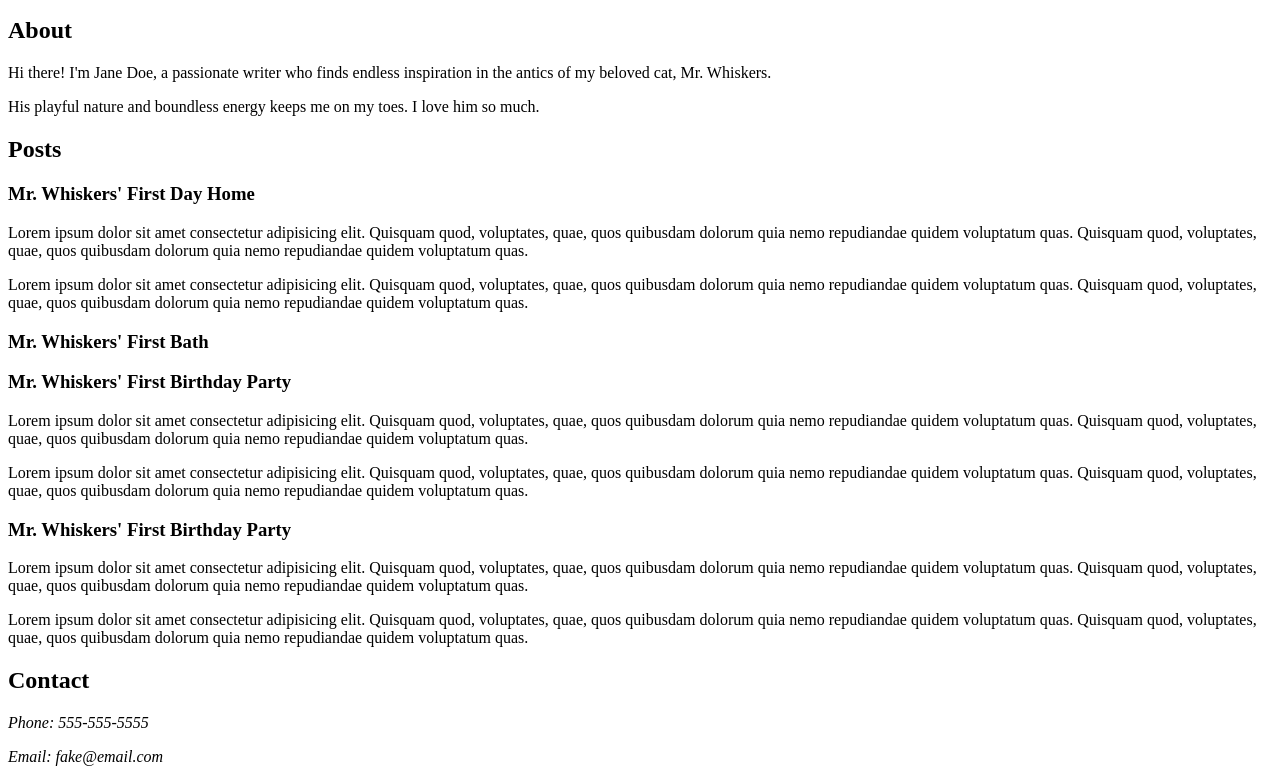
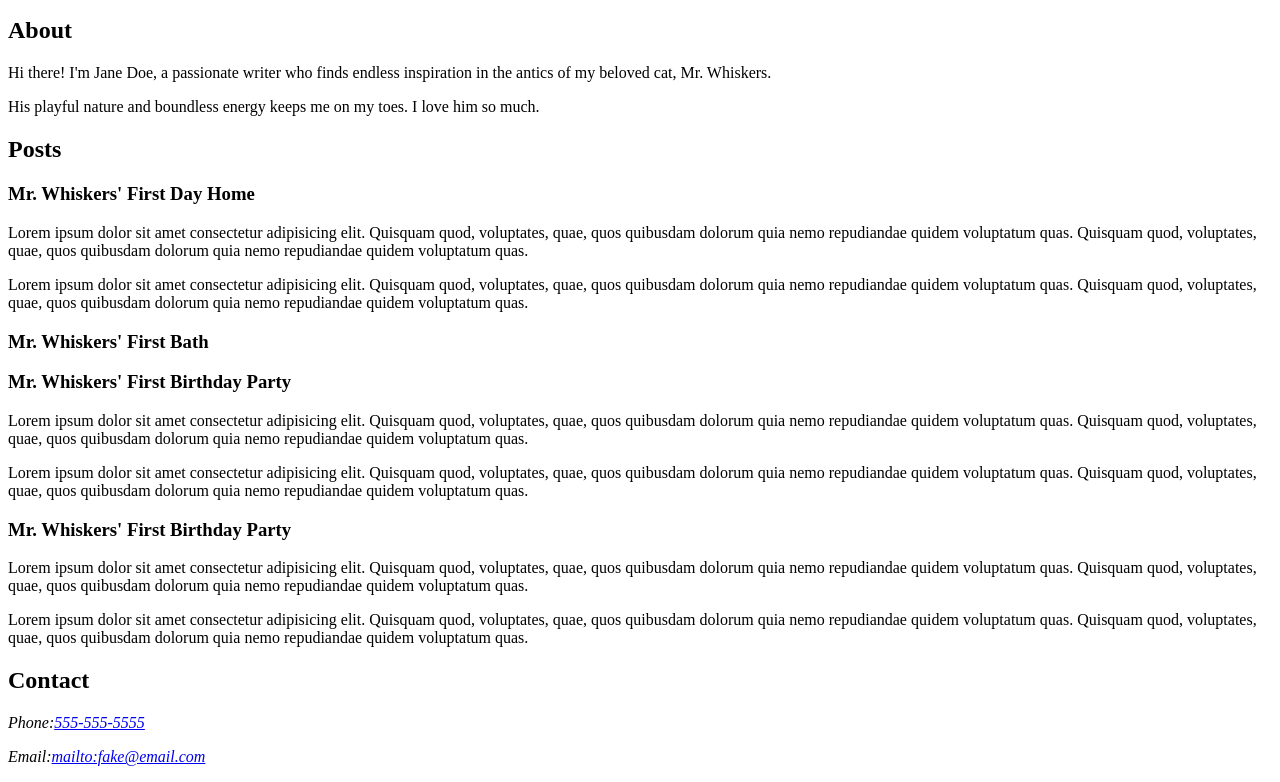
Before and after one commit to shineincode/A-cat-blog-page-, a plain HTML site: page Index.html in a window 1280 px wide. Shown: the part 457-1239 px from the top of the page. Drawn offline with Linux system fonts and the light colour scheme.

Commit message:
Update Index.html

```diff
--- a/Index.html
+++ b/Index.html
@@ -78,10 +78,9 @@
    <section id="Contact">
      <h2>Contact</h2>
      <address>
-       <p>Phone: 555-555-5555</p>
-       <p>Email: fake@email.com</p>
+       <p>Phone:<a href="tel:5555555555">555-555-5555</a></p>
+       <p>Email:<a href="mailto:fake@email.com">mailto:fake@email.com</a></p>
      </address>
-
+   </section>
     </footer>
-
   </Body>
```
